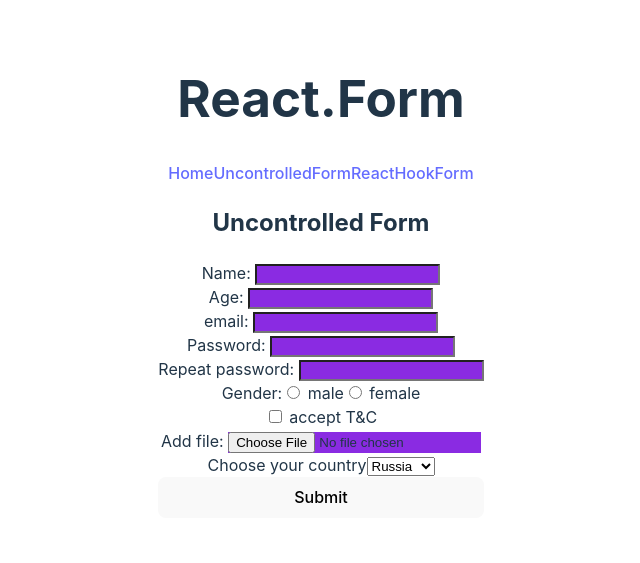
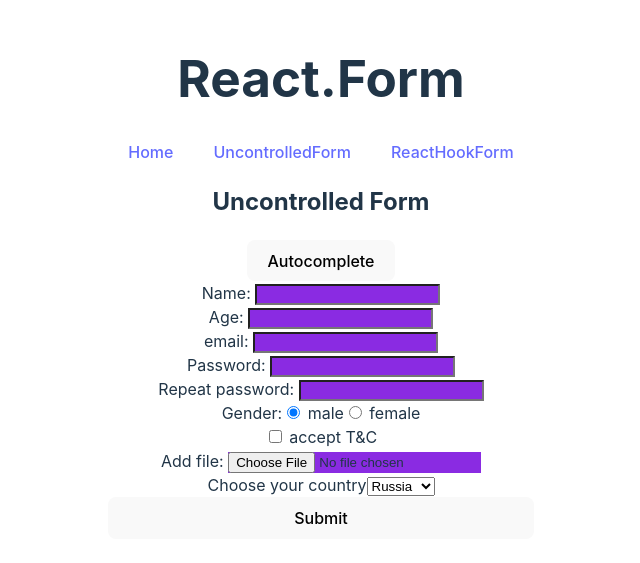
Before and after one commit to 4Quark/RSS-React, a React (Vite) app: page /uncontrolled_form in a window 1280 px wide. Shown: the part 123-686 px from the top of the page, without its empty margins (319-959 px from the left). Built offline with nearby package versions, Linux system fonts and the light colour scheme.

Commit message:
feat: autofill

```diff
--- a/src/App.css
+++ b/src/App.css
@@ -18,6 +18,10 @@
   a:nth-of-type(2) .logo {
     animation: logo-spin infinite 20s linear;
   }
+}
+
+.nav a {
+  margin: 20px;
 }
 
 .card {
--- a/src/pages/HookForm.tsx
+++ b/src/pages/HookForm.tsx
@@ -1,6 +1,7 @@
 import { useForm } from 'react-hook-form';
 import { useAppDispatch } from '../store/store';
 import { tilesSlice } from '../store/tilesReducer';
+import { useNavigate } from 'react-router-dom';
 
 export type formData = {
   accept: boolean;
@@ -15,14 +16,28 @@ export type formData = {
 };
 
 function ReactHookForm() {
-  const { register, handleSubmit } = useForm<formData>();
+  const { register, handleSubmit, setValue } = useForm<formData>();
   const dispatch = useAppDispatch();
+  const navigate = useNavigate();
   const { pushTile } = tilesSlice.actions;
-  const onSubmit = handleSubmit((data) => dispatch(pushTile(data)));
+  const onSubmit = handleSubmit((data) => {
+    dispatch(pushTile(data));
+    navigate('/');
+  });
+
+  const autocomplete = () => {
+    setValue('name', 'Polite Marshmallow');
+    setValue('age', 24);
+    setValue('email', 'polite_marshmallow@react.com');
+    setValue('password', 'Primary_1');
+    setValue('passwordRepeat', 'Primary_1');
+    setValue('country', 'Belarus');
+  };
 
   return (
     <>
       <h2>React Hook Form</h2>
+      <button onClick={autocomplete}>Autocomplete</button>
       <form onSubmit={onSubmit}>
         <label>
           Name: <input {...register('name')} />
@@ -47,7 +62,7 @@ function ReactHookForm() {
         <label>
           Gender:
           <label>
-            <input type="radio" value="male" {...register('gender')} />
+            <input type="radio" value="male" defaultChecked {...register('gender')} />
             male
           </label>
           <label>
--- a/src/pages/Uncontrolled.tsx
+++ b/src/pages/Uncontrolled.tsx
@@ -1,18 +1,40 @@
 import { useRef } from 'react';
+import { useAppDispatch } from '../store/store';
+import { useNavigate } from 'react-router-dom';
+import { tilesSlice } from '../store/tilesReducer';
 
 function UncontrolledForm() {
+  const dispatch = useAppDispatch();
+  const navigate = useNavigate();
+  const { pushTile } = tilesSlice.actions;
   const handleForm = (e: React.SyntheticEvent) => {
     e.preventDefault();
-    console.log(nameRef.current?.value);
-    console.log(ageRef.current?.value);
-    console.log(maleRef.current?.value);
-    console.log(passwordRef.current?.value);
-    console.log(passwordDoubleRef.current?.value);
-    console.log(genderRefMale.current?.checked);
-    console.log(genderRefFemale.current?.checked);
-    console.log(acceptRef.current?.checked);
-    console.log(fileRef.current?.value);
-    console.log(countryRef.current?.value);
+    const formGender = genderRefMale.current?.checked ? 'male' : 'female';
+    console.log(fileRef.current?.files);
+    if (
+      acceptRef.current &&
+      ageRef.current &&
+      countryRef.current &&
+      maleRef.current &&
+      fileRef.current &&
+      nameRef.current &&
+      passwordRef.current &&
+      passwordDoubleRef.current
+    ) {
+      const data = {
+        accept: acceptRef.current.checked,
+        age: +ageRef.current.value,
+        country: countryRef.current.value,
+        email: maleRef.current.value,
+        file: fileRef.current.files,
+        gender: formGender,
+        name: nameRef.current.value,
+        password: passwordRef.current.value,
+        passwordRepeat: passwordDoubleRef.current.value,
+      };
+      dispatch(pushTile(data));
+    }
+    navigate('/');
   };
   const nameRef = useRef<HTMLInputElement>(null);
   const ageRef = useRef<HTMLInputElement>(null);
@@ -25,9 +47,19 @@ function UncontrolledForm() {
   const fileRef = useRef<HTMLInputElement>(null);
   const countryRef = useRef<HTMLSelectElement>(null);
 
+  const autocomplete = () => {
+    if (nameRef.current) nameRef.current.value = 'Polite Marshmallow';
+    if (ageRef.current) ageRef.current.value = '24';
+    if (maleRef.current) maleRef.current.value = 'polite_marshmallow@react.com';
+    if (passwordRef.current) passwordRef.current.value = 'Primary_1';
+    if (passwordDoubleRef.current) passwordDoubleRef.current.value = 'Primary_1';
+    if (countryRef.current) countryRef.current.value = 'Belarus';
+  };
+
   return (
     <>
       <h2>Uncontrolled Form</h2>
+      <button onClick={autocomplete}>Autocomplete</button>
       <form onSubmit={handleForm} className="form_uncontrolled">
         <label>
           Name: <input type="text" name="name" ref={nameRef} />
@@ -51,7 +83,7 @@ function UncontrolledForm() {
 
         <label>
           Gender:
-          <input type="radio" name="gender" ref={genderRefMale} /> male
+          <input type="radio" name="gender" defaultChecked ref={genderRefMale} /> male
           <input type="radio" name="gender" ref={genderRefFemale} /> female
         </label>
 
--- a/src/store/tilesReducer.tsx
+++ b/src/store/tilesReducer.tsx
@@ -11,8 +11,6 @@ export const tilesSlice = createSlice({
   initialState: defaultState,
   reducers: {
     pushTile(state, action: PayloadAction<ITile>) {
-      console.log(state.tiles);
-      console.log(action.payload);
       state.tiles = [...state.tiles, action.payload];
     },
     charactersFetchingError(state, action: PayloadAction<ITile>) {
--- a/src/types.tsx
+++ b/src/types.tsx
@@ -8,7 +8,7 @@ export interface ITile {
   age: number;
   country: string;
   email: string;
-  file: FileList;
+  file: FileList | null;
   gender: string;
   name: string;
   password: string;
@@ -17,7 +17,7 @@ export interface ITile {
 
 export interface IData {
   accept: boolean;
-  age: number;
+  age: string;
   country: string;
   email: string;
   file: FileList;
```
